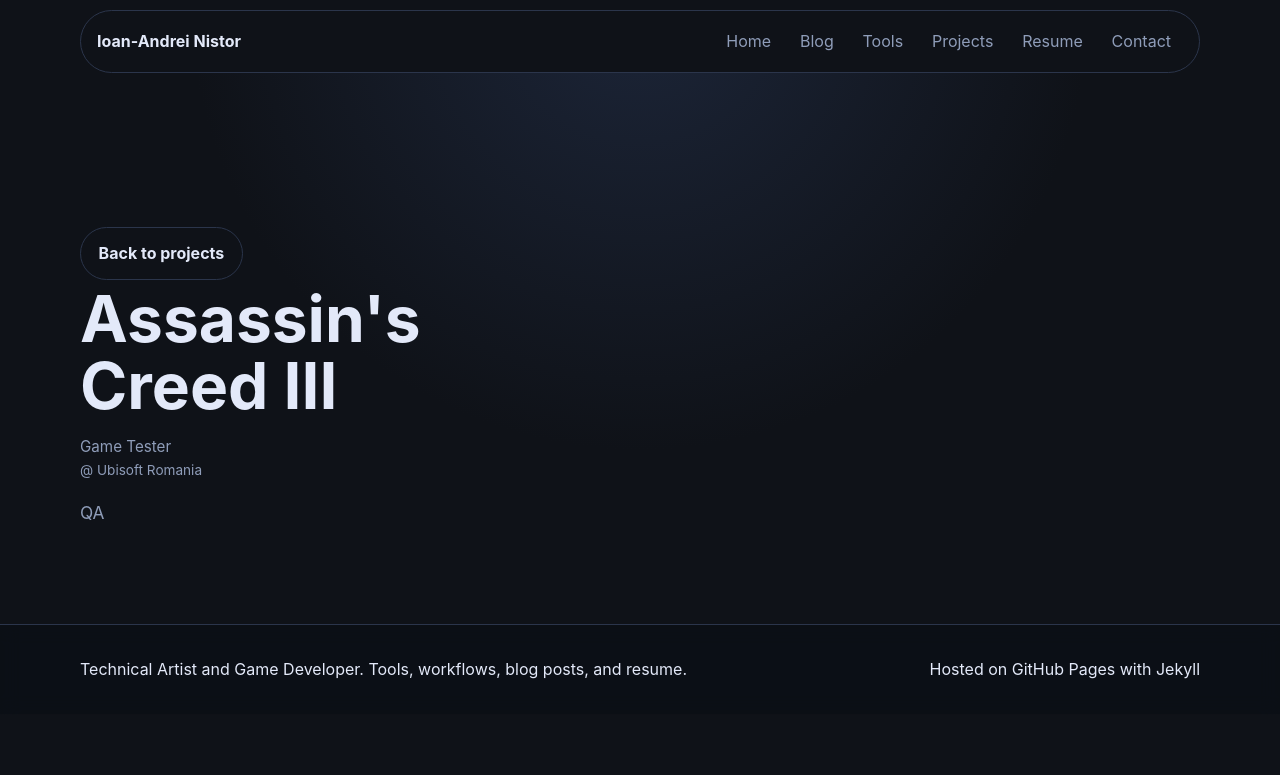
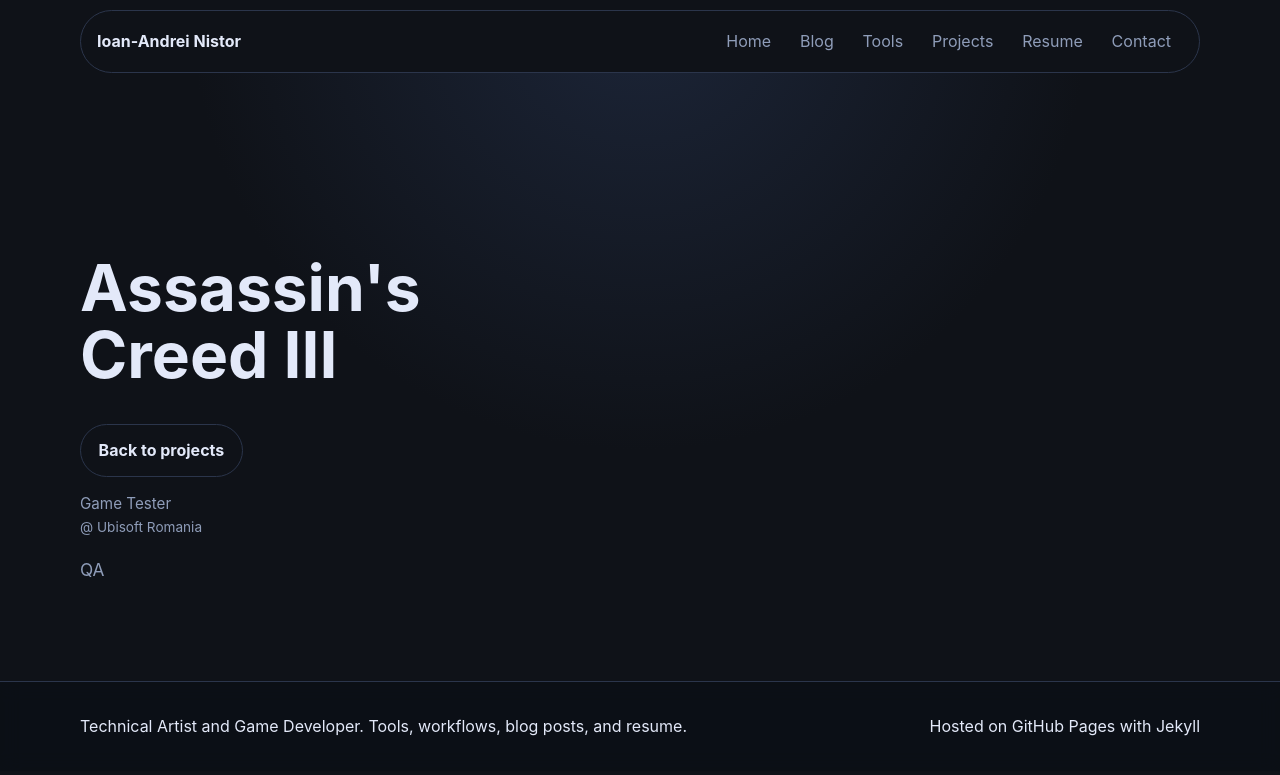
Before and after one commit to ianistor/ian_mywebsite, a Jekyll site: the page built from _projects/ac3.md, in a window 1280 px wide and 900 px high. Shown: the top 775 px of the window. Built offline with Jekyll 4.4.1, drawn with Linux system fonts in a browser that asks for light colours; nearby versions of some CDN libraries.

Commit message:
Reduce project trailer hero to half height

```diff
--- a/_layouts/project.html
+++ b/_layouts/project.html
@@ -24,8 +24,10 @@
   {% endif %}
 
   <header class="page-header narrow">
-    <a class="button secondary" href="{{ '/projects/' | relative_url }}">Back to projects</a>
     <h1>{{ page.title }}</h1>
+
+    <div class="project-header-body">
+      <a class="button secondary" href="{{ '/projects/' | relative_url }}">Back to projects</a>
 
     {% if page.role or page.company %}
       <p class="meta">
@@ -56,6 +58,7 @@
         {% endfor %}
       </div>
     {% endif %}
+    </div>
   </header>
 
   <div class="prose narrow">
--- a/assets/css/style.css
+++ b/assets/css/style.css
@@ -217,11 +217,23 @@
   top: 0;
   left: 50%;
   width: min(1600px, 122vw);
-  height: min(66vh, 680px);
+  height: min(33vh, 340px);
   transform: translateX(-50%);
   overflow: hidden;
   pointer-events: none;
   z-index: 0;
+}
+
+.project-trailer-hero::after {
+  content: "";
+  position: absolute;
+  inset: 0;
+  background:
+    radial-gradient(ellipse at center, rgba(8, 10, 15, 0) 42%, rgba(8, 10, 15, 0.3) 68%, rgba(8, 10, 15, 0.78) 88%, rgba(8, 10, 15, 1) 100%),
+    linear-gradient(180deg, rgba(8, 10, 15, 0.12) 0%, rgba(8, 10, 15, 0.38) 56%, rgba(8, 10, 15, 0.76) 82%, rgba(8, 10, 15, 1) 100%);
+  box-shadow:
+    inset 0 0 180px rgba(8, 10, 15, 0.5),
+    inset 0 -180px 220px rgba(8, 10, 15, 0.92);
 }
 
 .project-trailer-media {
@@ -238,10 +250,9 @@
   position: absolute;
   inset: 0;
   background:
-    radial-gradient(ellipse at center, rgba(8, 10, 15, 0) 34%, rgba(8, 10, 15, 0.32) 66%, rgba(8, 10, 15, 0.78) 86%, rgba(8, 10, 15, 1) 100%),
-    linear-gradient(180deg, rgba(8, 10, 15, 0.12) 0%, rgba(8, 10, 15, 0.48) 60%, rgba(8, 10, 15, 0.88) 86%, rgba(8, 10, 15, 1) 100%);
-  mask-image: radial-gradient(ellipse at center, black 60%, transparent 100%);
-  -webkit-mask-image: radial-gradient(ellipse at center, black 60%, transparent 100%);
+    radial-gradient(ellipse at center, rgba(8, 10, 15, 0) 22%, rgba(8, 10, 15, 0.18) 48%, rgba(8, 10, 15, 0.52) 70%, rgba(8, 10, 15, 0.86) 90%, rgba(8, 10, 15, 1) 100%),
+    linear-gradient(180deg, rgba(8, 10, 15, 0.16) 0%, rgba(8, 10, 15, 0.42) 52%, rgba(8, 10, 15, 0.72) 74%, rgba(8, 10, 15, 0.92) 88%, rgba(8, 10, 15, 1) 100%);
+  box-shadow: inset 0 -180px 180px -120px rgba(8, 10, 15, 0.95);
 }
 
 .hero {
@@ -1168,7 +1179,18 @@
 .project-page .page-header {
   position: relative;
   z-index: 2;
-  padding-top: 7.5rem;
+  padding-top: min(33vh, 340px);
+}
+
+.project-page .page-header h1 {
+  position: absolute;
+  left: 0;
+  bottom: calc(100% - min(33vh, 340px) + 1rem);
+  margin: 0;
+}
+
+.project-header-body {
+  margin-top: 1.25rem;
 }
 .section-block { animation-delay: 0.14s; }
 .tag-cloud { animation-delay: 0.18s; }
@@ -1255,6 +1277,15 @@
 
   .project-page .page-header {
     padding-top: 5.5rem;
+  }
+
+  .project-page .page-header h1 {
+    position: static;
+    margin: 0.3rem 0 1rem;
+  }
+
+  .project-header-body {
+    margin-top: 0;
   }
 
   .card-grid,
```
